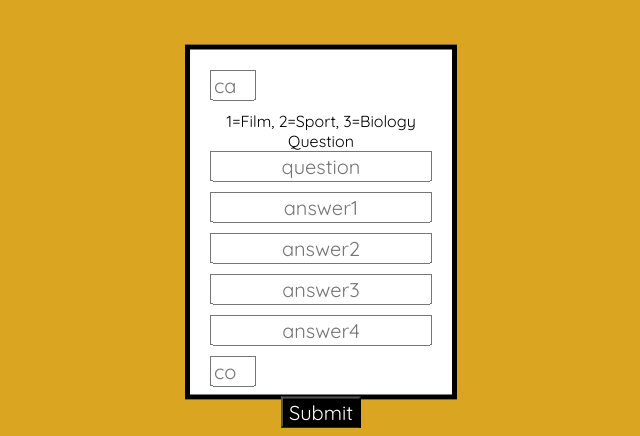
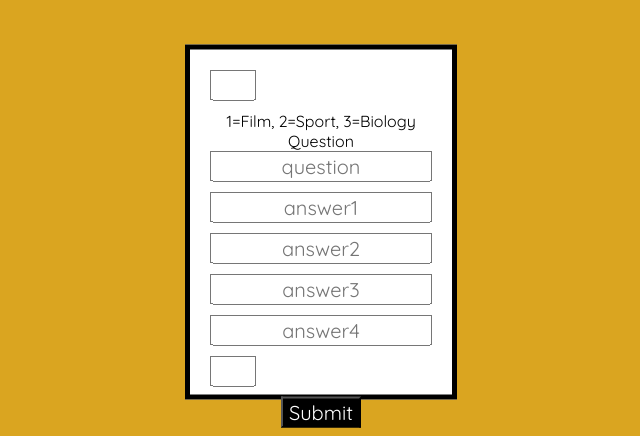
Before and after one commit to naoiri/Quiz-man, a React (Create React App) app in the folder frontend/: page /createquestion in a window 1280 px wide. Shown: the part 178-614 px from the top of the page, without its empty margins (319-959 px from the left). Built offline with nearby package versions, Linux system fonts and the light colour scheme.

Commit message:
change for demo5

```diff
--- a/frontend/src/CreateQuestion.js
+++ b/frontend/src/CreateQuestion.js
@@ -42,7 +42,7 @@ function CreateQuestion() {
             <h1>Create your own question</h1>
             <div className="question-container">
             <form onSubmit={postData}>
-                <input type="number" name="category" placeholder="category" min="1" max="3"/>
+                <input type="number" name="category" min="1" max="3"/>
                 <div>1=Film, 2=Sport, 3=Biology</div>
                 <label>Question</label>
                 <input type="text" name="question" placeholder="question"/>
@@ -50,7 +50,7 @@ function CreateQuestion() {
                 <input type="text" name="answer2" placeholder="answer2"/>
                 <input type="text" name="answer3" placeholder="answer3"/>
                 <input type="text" name="answer4" placeholder="answer4"/>
-                <input type="number" name="correctanswer" placeholder="correct answer" min="1" max="4"/>
+                <input type="number" name="correctanswer" min="1" max="4"/>
                 <button className='button'>Submit</button>
             </form>
 
--- a/frontend/src/Login.js
+++ b/frontend/src/Login.js
@@ -44,7 +44,10 @@ const Login = () => {
         <div className="wrapper">
             <form onSubmit={handleSubmit}>
                 {login ? (
-                    <Profile />
+                    <div style={{fontSize:"20px"}}>Welcome!
+                        <Profile />
+                    </div>
+
                 ):(
                     <div>
                         <input type="email" name="email" placeholder="email"/>
```
